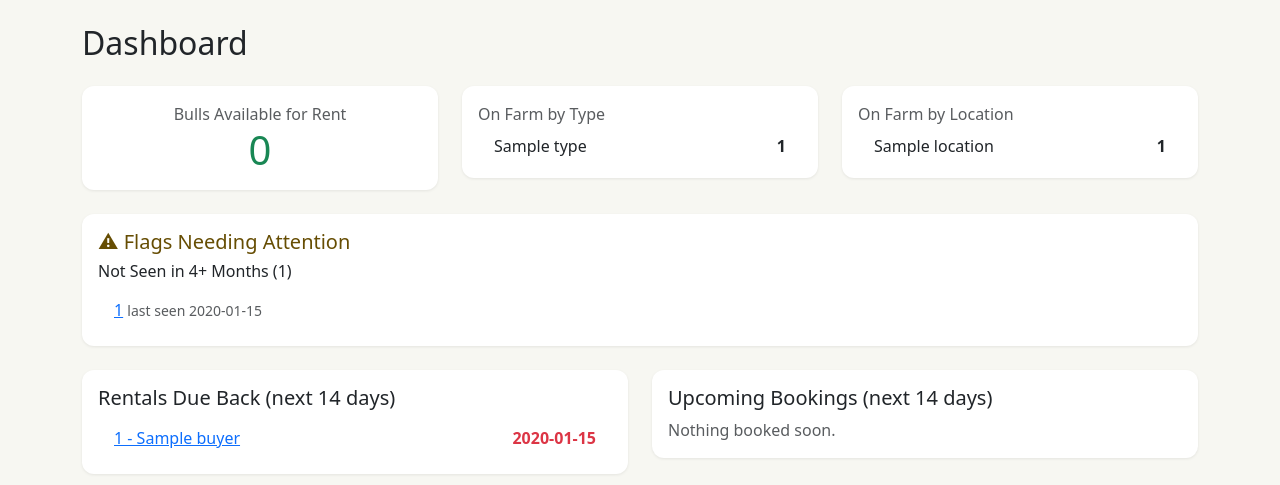
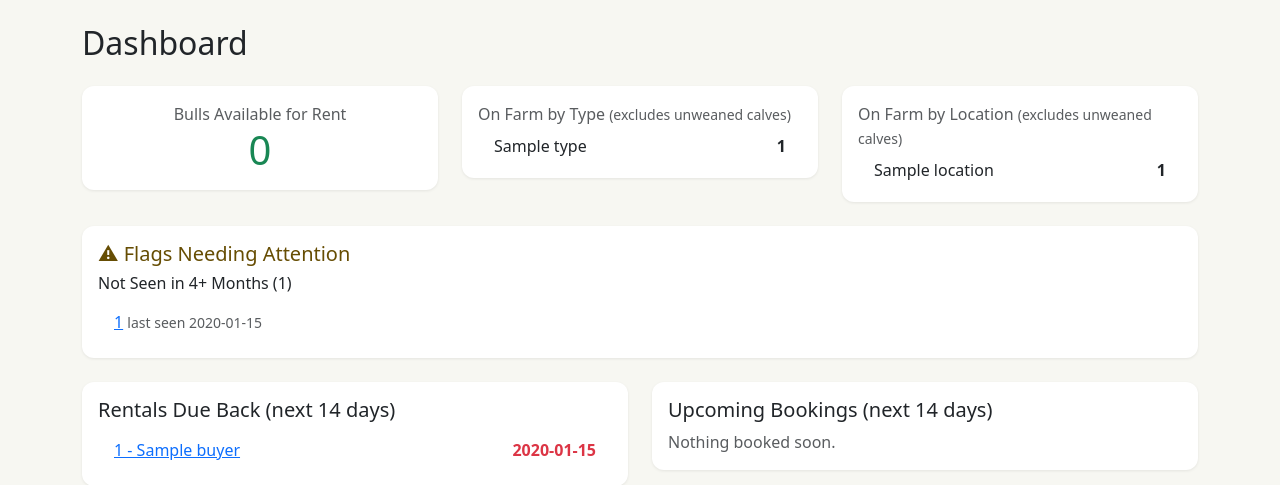
Before and after one commit to jpatri8-hub/Cattle, a Flask app: page / in a window 1280 px wide. Shown: the part 56-541 px from the top of the page. Run offline with Flask 3, Linux system fonts and the light colour scheme; a user stored in the database is signed in; tables that the repository leaves empty hold one stand-in row (values such as "Sample post").

Commit message:
Dashboard: exclude unweaned calves from herd counts, show bulls committed via unassigned-bull rentals
- "On Farm by Type" and "On Farm by Location" no longer count a calf until
  she's weaned - a saved calf quality rating is used as the weaned signal,
  since that's set at weaning. Animals with no calf record (purchased, not
  a recorded calf) are unaffected.
- "Bulls Available for Rent" now also shows how many additional bulls are
  committed via rentals that haven't had a specific bull assigned yet
  (bull_count on a placeholder rental). Only those rentals are counted -
  a rental with a specific bull already makes that bull unavailable (and
  so is already reflected in the main count), so counting it again here
  would double-count.

No schema changes.

Co-Authored-By: Claude Sonnet 5 <noreply@anthropic.com>
Claude-Session: https://claude.ai/code/session_017cX8C32vR38peokdRdP72g

```diff
--- a/app/main/routes.py
+++ b/app/main/routes.py
@@ -15,9 +15,15 @@ def dashboard():
     active_animals = Animal.query.filter_by(is_active=True).all()
     bulls_available = len([a for a in active_animals if a.is_rentable_available])
 
+    # A calf isn't counted on the farm-wide tallies until she's weaned - a
+    # saved calf quality rating is the signal used for that, since it's set
+    # at weaning. Animals with no calf_record (purchased, not a recorded
+    # calf) are unaffected.
+    countable_animals = [a for a in active_animals if not a.calf_record or a.calf_record.quality]
+
     counts_by_type = {}
     counts_by_location = {}
-    for a in active_animals:
+    for a in countable_animals:
         type_name = a.animal_type.name if a.animal_type else "Unknown Type"
         counts_by_type[type_name] = counts_by_type.get(type_name, 0) + 1
         loc_name = a.location.display_name if a.location else "No Location"
@@ -27,6 +33,12 @@ def dashboard():
 
     today = date.today()
     soon = today + timedelta(days=14)
+
+    bulls_committed_unassigned = sum(
+        (r.bull_count or 1) for r in Rental.query.filter(
+            Rental.bull_id.is_(None), Rental.status.in_([RENTAL_BOOKED, RENTAL_ACTIVE])
+        ).all()
+    )
 
     upcoming_returns = (
         Rental.query.filter(Rental.status == RENTAL_ACTIVE, Rental.end_date <= soon)
@@ -65,6 +77,7 @@ def dashboard():
         counts_by_type=counts_by_type,
         counts_by_location=counts_by_location,
         bulls_available=bulls_available,
+        bulls_committed_unassigned=bulls_committed_unassigned,
         upcoming_returns=upcoming_returns,
         upcoming_bookings=upcoming_bookings,
         overdue_vaccines=overdue_vaccines,
--- a/app/templates/main/dashboard.html
+++ b/app/templates/main/dashboard.html
@@ -8,11 +8,14 @@
     <div class="card card-dashboard p-3 text-center">
       <div class="text-muted">Bulls Available for Rent</div>
       <div class="display-6 text-success">{{ bulls_available }}</div>
+      {% if bulls_committed_unassigned %}
+      <div class="small text-muted">+{{ bulls_committed_unassigned }} committed via rentals with no bull assigned yet</div>
+      {% endif %}
     </div>
   </div>
   <div class="col-md-4">
     <div class="card card-dashboard p-3">
-      <div class="text-muted mb-1">On Farm by Type</div>
+      <div class="text-muted mb-1">On Farm by Type <small>(excludes unweaned calves)</small></div>
       <ul class="list-group list-group-flush">
         {% for type_name, count in counts_by_type.items() %}
         <li class="list-group-item d-flex justify-content-between py-1"><span>{{ type_name }}</span><span class="fw-semibold">{{ count }}</span></li>
@@ -22,7 +25,7 @@
   </div>
   <div class="col-md-4">
     <div class="card card-dashboard p-3">
-      <div class="text-muted mb-1">On Farm by Location</div>
+      <div class="text-muted mb-1">On Farm by Location <small>(excludes unweaned calves)</small></div>
       <ul class="list-group list-group-flush">
         {% for loc_name, count in counts_by_location.items() %}
         <li class="list-group-item d-flex justify-content-between py-1"><span>{{ loc_name }}</span><span class="fw-semibold">{{ count }}</span></li>
```
